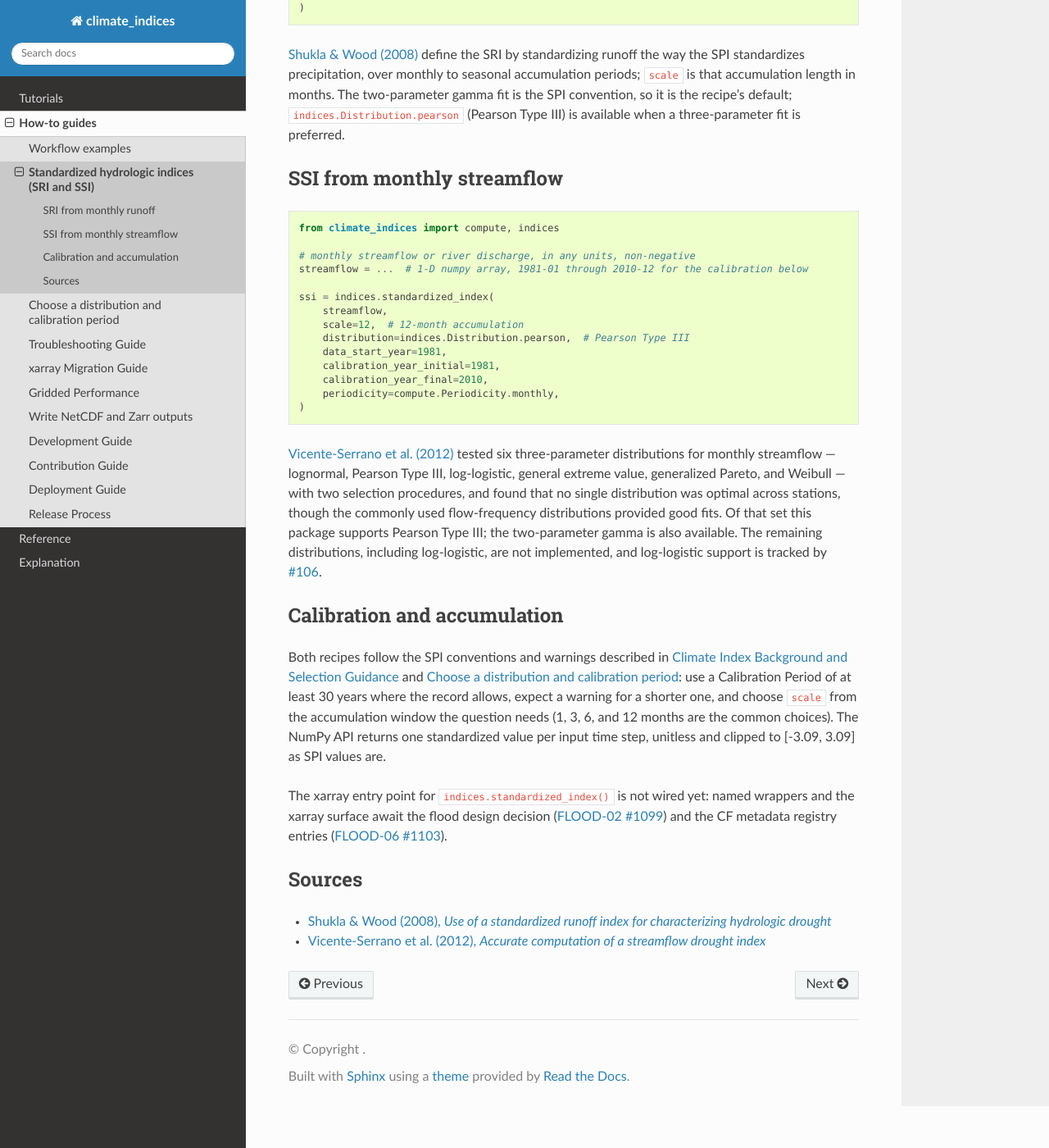
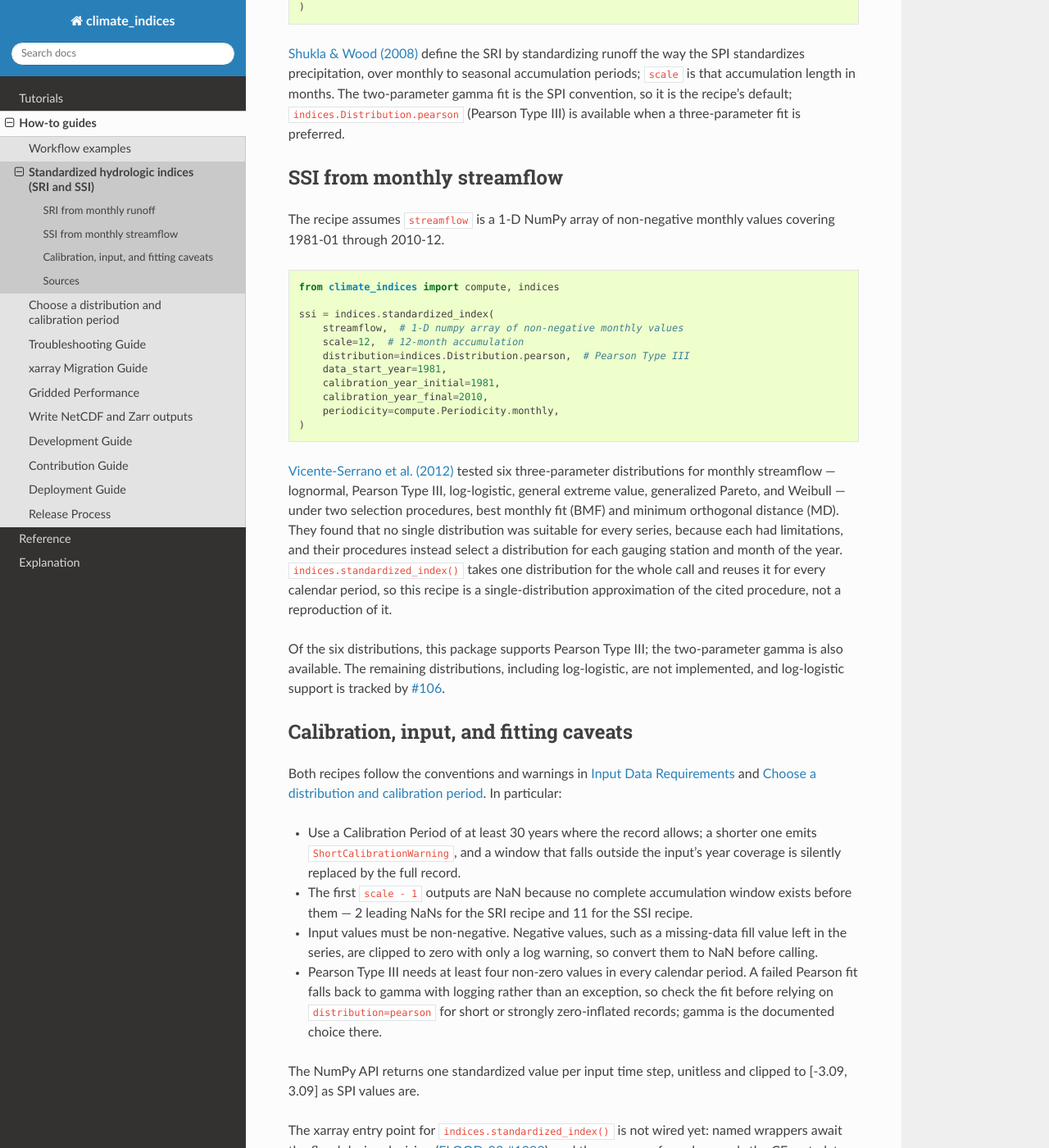
Before and after one commit to monocongo/climate_indices, a Sphinx documentation site: the page built from docs/standardized-hydrologic-indices.md, in a window 1280 px wide and 1400 px high, scrolled down 761 px. Shown: the whole window at 82% size. Built offline with Sphinx 7.4.7 and the Read the Docs theme 3.1.0, drawn with Linux system fonts in a browser that asks for light colours; some of the changed text lies outside the part shown.

Commit message:
fix(review): tighten SRI/SSI recipe accuracy and make the checks falsifiable
Review findings: scope the no-hydrology claim, cite algorithm-reference for
the computation steps, state the SSI paper's per-station-month selection and
the single-distribution approximation, document the leading NaNs, Pearson
zero-value and fallback limits, negative-value clipping, and the silent
calibration-window substitution. Execute the documented code blocks in the
tests and pin the Pearson fit against gamma, so a stubbed pipeline fails.

````diff
--- a/docs/flood_applications.md
+++ b/docs/flood_applications.md
@@ -105,8 +105,9 @@
   [#1113][flood-1113])*. `indices.standardized_index()` exposes the existing
   distribution-fitting machinery for any non-negative monthly or daily series,
   and {doc}`standardized-hydrologic-indices` shows the SRI and SSI recipes
-  (FLOOD-17 [#1114][flood-1114]). The xarray entry point and any named wrappers
-  await the flood design decision ([FLOOD-02 #1099][flood-1099]).
+  (FLOOD-17 [#1114][flood-1114]). Named wrappers await the flood design
+  decision ([FLOOD-02 #1099][flood-1099]), and the xarray entry point also needs
+  the CF metadata registry entries ([FLOOD-06 #1103][flood-1103]).
 
 Heavy-precipitation triggers (Rx1day, Rx5day, and R95pTOT per
 [Zhang et al. (2011)][zhang-2011]) are conditional: whether this package
--- a/docs/standardized-hydrologic-indices.md
+++ b/docs/standardized-hydrologic-indices.md
@@ -3,29 +3,28 @@
 The Standardized Runoff Index (SRI; [Shukla & Wood (2008)][shukla-2008]) and the
 Standardized Streamflow Index (SSI; [Vicente-Serrano et al. (2012)][vicente-serrano-2012])
 apply the SPI's standardization procedure to a runoff or streamflow series.
-`climate_indices` does not model runoff, streamflow, or any other part of the
-hydrologic cycle: you supply the series, and `indices.standardized_index()`
-standardizes it against the Calibration Period you choose. The index names
-describe the input variable, not a separate computation — both recipes below
-are thin calls into the generic API, so nothing in the fitting or
-standardization is duplicated.
+`climate_indices` does not model runoff or streamflow: you supply the series,
+and `indices.standardized_index()` standardizes it against the Calibration
+Period you choose. The index names describe the input variable, not a separate
+computation — both recipes below are thin calls into the generic API, so
+nothing in the fitting or standardization is duplicated.
 
 `indices.standardized_index()` is input-agnostic, so it also accepts any other
 non-negative monthly or daily series. See {doc}`flood_applications` for what
 standardized wetness can and cannot say about flood potential, and
-{doc}`algorithms` for the fitting and standardization steps these recipes
-reuse.
+{doc}`algorithm-reference` for the fitting and standardization steps these
+recipes reuse.
 
 ## SRI from monthly runoff
+
+The recipe assumes `runoff` is a 1-D NumPy array of non-negative monthly
+values covering 1981-01 through 2010-12.
 
 ```python
 from climate_indices import compute, indices
 
-# monthly runoff, in any units, non-negative; 1981-01 through 2010-12
-runoff = ...  # 1-D numpy array of 360 monthly values
-
 sri = indices.standardized_index(
-    runoff,
+    runoff,  # 1-D numpy array of non-negative monthly values
     scale=3,  # 3-month accumulation
     distribution=indices.Distribution.gamma,  # two-parameter gamma, the SPI convention
     data_start_year=1981,
@@ -44,14 +43,14 @@
 
 ## SSI from monthly streamflow
 
+The recipe assumes `streamflow` is a 1-D NumPy array of non-negative monthly
+values covering 1981-01 through 2010-12.
+
 ```python
 from climate_indices import compute, indices
 
-# monthly streamflow or river discharge, in any units, non-negative
-streamflow = ...  # 1-D numpy array, 1981-01 through 2010-12 for the calibration below
-
 ssi = indices.standardized_index(
-    streamflow,
+    streamflow,  # 1-D numpy array of non-negative monthly values
     scale=12,  # 12-month accumulation
     distribution=indices.Distribution.pearson,  # Pearson Type III
     data_start_year=1981,
@@ -64,27 +63,46 @@
 [Vicente-Serrano et al. (2012)][vicente-serrano-2012] tested six
 three-parameter distributions for monthly streamflow — lognormal, Pearson Type
 III, log-logistic, general extreme value, generalized Pareto, and Weibull —
-with two selection procedures, and found that no single distribution was
-optimal across stations, though the commonly used flow-frequency distributions
-provided good fits. Of that set this package supports Pearson Type III; the
+under two selection procedures, best monthly fit (BMF) and minimum orthogonal
+distance (MD). They found that no single distribution was suitable for every
+series, because each had limitations, and their procedures instead select a
+distribution for each gauging station and month of the year.
+`indices.standardized_index()` takes one distribution for the whole call and
+reuses it for every calendar period, so this recipe is a single-distribution
+approximation of the cited procedure, not a reproduction of it.
+
+Of the six distributions, this package supports Pearson Type III; the
 two-parameter gamma is also available. The remaining distributions, including
 log-logistic, are not implemented, and log-logistic support is tracked by
 [#106][log-logistic].
 
-## Calibration and accumulation
+## Calibration, input, and fitting caveats
 
-Both recipes follow the SPI conventions and warnings described in
-{doc}`algorithms` and {doc}`choosing-parameters`: use a Calibration Period of
-at least 30 years where the record allows, expect a warning for a shorter one,
-and choose `scale` from the accumulation window the question needs (1, 3, 6,
-and 12 months are the common choices). The NumPy API returns one standardized
-value per input time step, unitless and clipped to [-3.09, 3.09] as SPI values
-are.
+Both recipes follow the conventions and warnings in {doc}`data_requirements`
+and {doc}`choosing-parameters`. In particular:
+
+- Use a Calibration Period of at least 30 years where the record allows;
+  a shorter one emits `ShortCalibrationWarning`, and a window that falls
+  outside the input's year coverage is silently replaced by the full record.
+- The first `scale - 1` outputs are NaN because no complete accumulation
+  window exists before them — 2 leading NaNs for the SRI recipe and 11 for the
+  SSI recipe.
+- Input values must be non-negative. Negative values, such as a missing-data
+  fill value left in the series, are clipped to zero with only a log warning,
+  so convert them to NaN before calling.
+- Pearson Type III needs at least four non-zero values in every calendar
+  period. A failed Pearson fit falls back to gamma with logging rather than an
+  exception, so check the fit before relying on `distribution=pearson` for
+  short or strongly zero-inflated records; gamma is the documented choice
+  there.
+
+The NumPy API returns one standardized value per input time step, unitless and
+clipped to [-3.09, 3.09] as SPI values are.
 
 The xarray entry point for `indices.standardized_index()` is not wired yet:
-named wrappers and the xarray surface await the flood design decision
-([FLOOD-02 #1099][flood-1099]) and the CF metadata registry entries
-([FLOOD-06 #1103][flood-1103]).
+named wrappers await the flood design decision
+([FLOOD-02 #1099][flood-1099]), and the xarray surface also needs the CF
+metadata registry entries ([FLOOD-06 #1103][flood-1103]).
 
 ## Sources
 
````
Also changed, not shown: other parts of docs/flood_applications.md (+1 -0 lines), CONTRIBUTING.md (+1 -0 lines), 1 other file.
